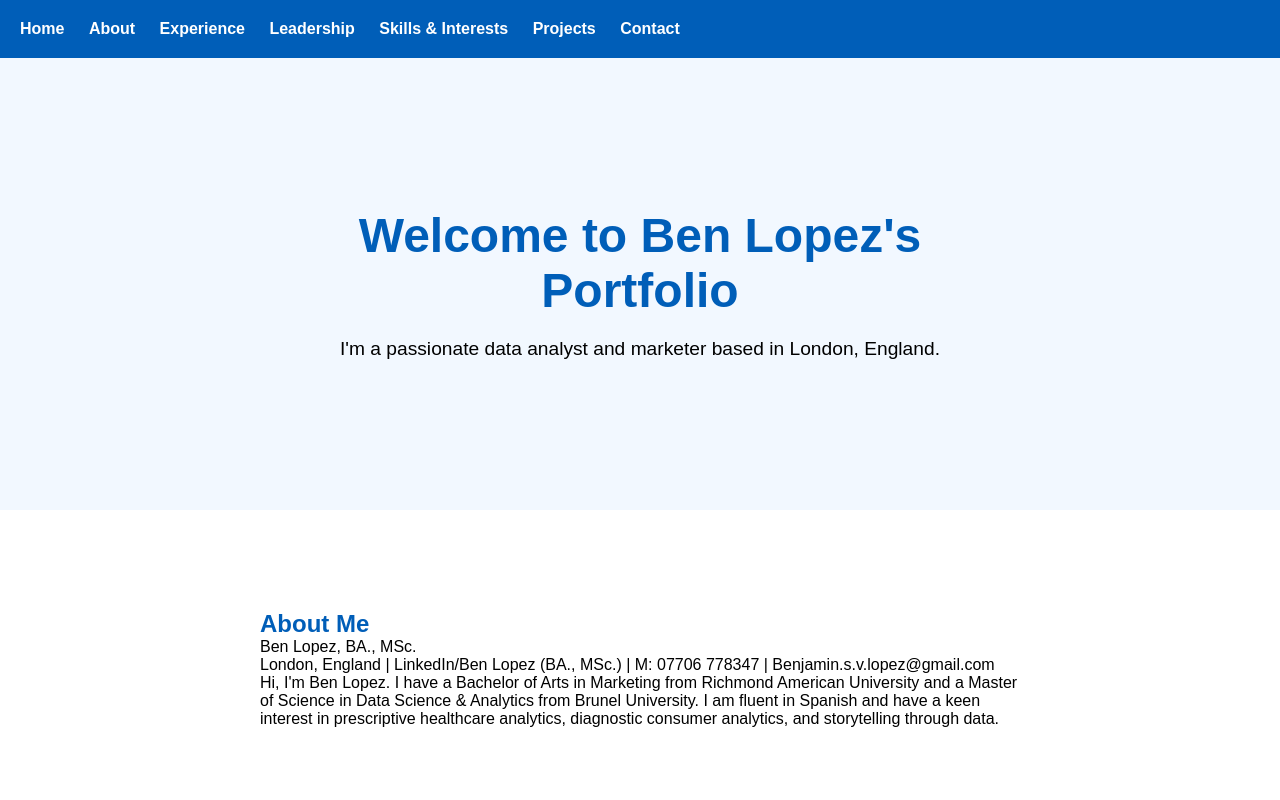
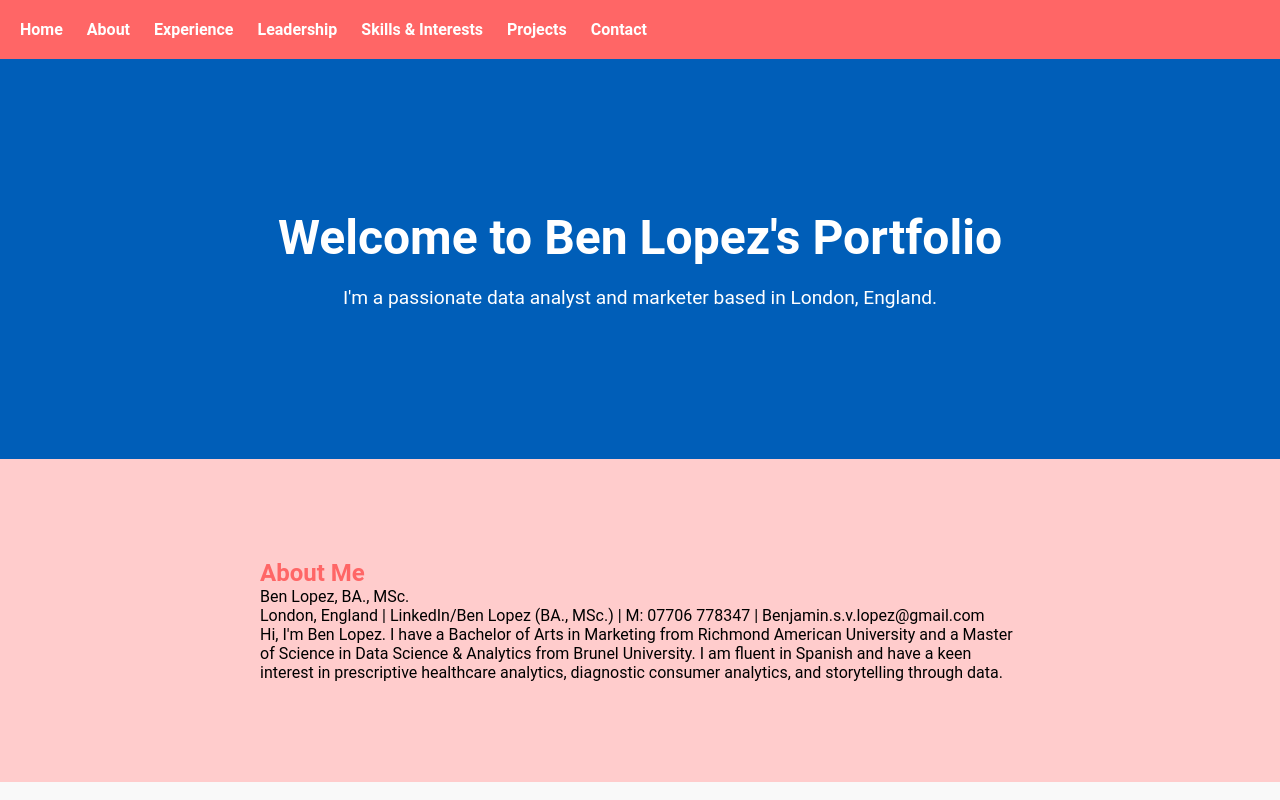
Before and after one commit to Sebastianlopez2000/portfolio, a plain HTML site: page index.html in a window 1280 px wide. Shown: the top 800 px of the page. Drawn offline with Linux system fonts and the light colour scheme; a script that the page names is missing.

Commit message:
Add files via upload

```diff
--- a/styles.css
+++ b/styles.css
@@ -9,12 +9,12 @@
 
 /* Fonts */
 body {
-    font-family: 'Arial', sans-serif;
+    font-family: 'Roboto', sans-serif; /* Change font family */
 }
 
 /* Navigation */
 nav {
-    background-color: #005eb8;
+    background-color: #ff6666; /* Change navigation background color */
     padding: 20px;
 }
 
@@ -37,7 +37,7 @@ nav ul li a {
 }
 
 nav ul li a:hover {
-    color: #ffcc00;
+    color: #005eb8; /* Change hover color */
 }
 
 /* Sections */
@@ -48,12 +48,12 @@ nav ul li a:hover {
 }
 
 h1, h2, h3, h4 {
-    color: #005eb8;
+    color: #ff6666; /* Change section header color */
 }
 
 /* Homepage */
 #home {
-    background-color: #f2f8ff;
+    background-color: #005eb8; /* Change homepage background color */
     text-align: center;
     padding: 100px 0;
 }
@@ -61,16 +61,21 @@ h1, h2, h3, h4 {
 #home h1 {
     font-size: 3em;
     margin-bottom: 20px;
-    color: #005eb8;
+    color: #fff; /* Change homepage header color */
 }
 
 #home p {
     font-size: 1.2em;
+    color: #fff; /* Change homepage paragraph color */
+}
+
+#home p:hover {
+    color: #ffcc00; /* Change homepage paragraph hover color */
 }
 
 /* About Me */
 #about {
-    background-color: #fff;
+    background-color: #ffcccc; /* Change about me background color */
     padding: 50px 0;
 }
 
@@ -82,7 +87,7 @@ section {
 
 /* Footer */
 footer {
-    background-color: #005eb8;
+    background-color: #ff6666; /* Change footer background color */
     color: #fff;
     text-align: center;
     padding: 20px 0;
@@ -98,3 +103,13 @@ a {
 a:hover {
     color: #ffcc00;
 }
+
+/* Experience List */
+#experience ul {
+    list-style-type: disc; /* Add bullet points */
+}
+
+/* Experience List Items */
+#experience ul li {
+    margin-bottom: 10px; /* Add spacing between list items */
+}
```
